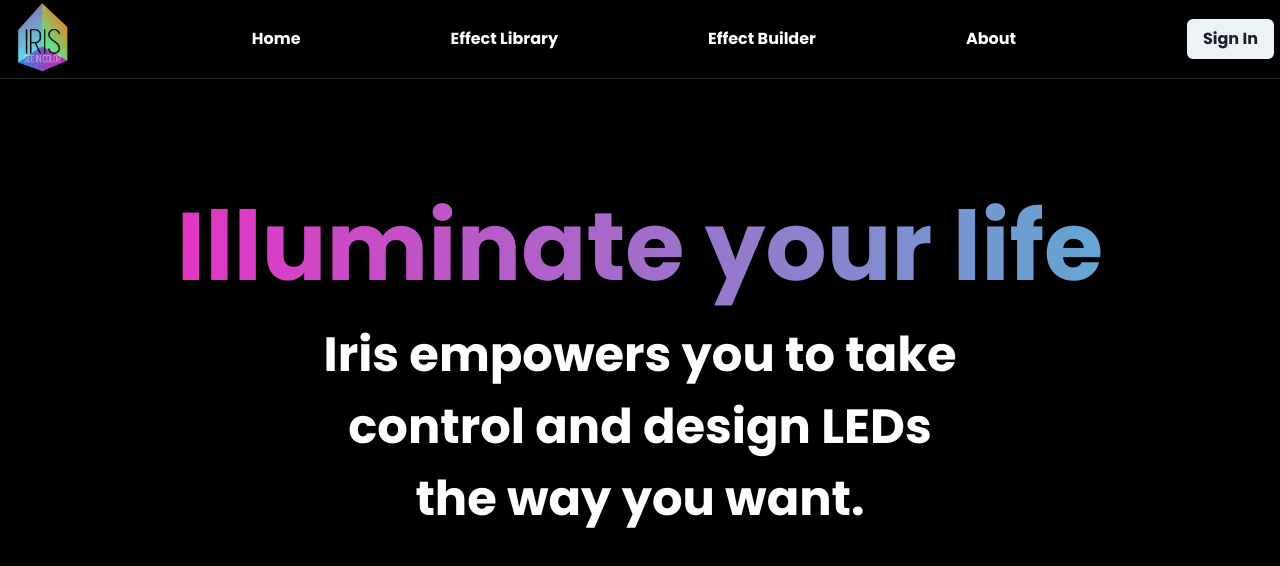
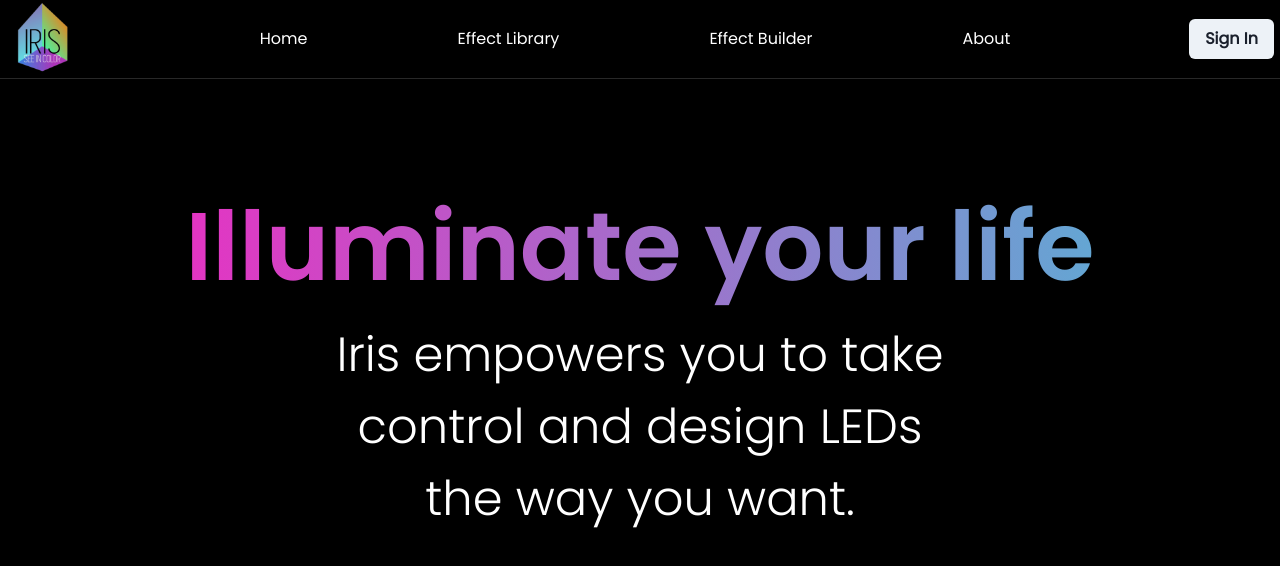
Before and after one commit to dlugoszj/Iris-Website, a React (Vite) app: page /#/ in a window 1280 px wide. Shown: the top 566 px of the page. Built offline with nearby package versions, Linux system fonts and the light colour scheme.

Commit message:
update fonts

```diff
--- a/src/assets/css/fonts.css
+++ b/src/assets/css/fonts.css
@@ -1,9 +1,30 @@
 
 @font-face {
-    font-family: 'Poppins';
-    src: url("../Poppins/Poppins-Bold.ttf") format("truetype");
+    font-family: 'Poppins-Light';
+    src: url("../Poppins/Poppins-Light.ttf") format("truetype");
   }
 
-.font {
-    font-family: 'Poppins';
+@font-face {
+  font-family: 'Poppins-Bold';
+  src: url("../Poppins/Poppins-Bold.ttf") format("truetype");
 }
+
+@font-face {
+  font-family: 'Poppins-Regular';
+  src: url("../Poppins/Poppins-Regular.ttf") format("truetype");
+}
+
+@font-face {
+  font-family: 'Poppins-SemiBold';
+  src: url("../Poppins/Poppins-SemiBold.ttf") format("truetype");
+}
+
+@font-face {
+  font-family: 'Poppins-Medium';
+  src: url("../Poppins/Poppins-Medium.ttf") format("truetype");
+}
+
+@font-face {
+  font-family: 'Comfortaa';
+  src: url("../Comfortaa/Comfortaa-Regular.ttf") format("truetype");
+}
--- a/src/components/css/Menus.css
+++ b/src/components/css/Menus.css
@@ -9,7 +9,7 @@
     border-bottom: 1px;
     border-bottom-style:solid;
     border-bottom-color:#282828;
-    font-family: 'Poppins';
+    font-family: 'Poppins-Regular';
 }
 
 .font{
--- a/src/pages/Home/home.css
+++ b/src/pages/Home/home.css
@@ -20,7 +20,7 @@
     animation: move-bg 8s infinite linear;
 
     margin: auto;
-    font-family: Poppins;
+    font-family: Poppins-SemiBold;
     padding-top: 100px;
     white-space: nowrap;
     width: fit-content;
@@ -41,7 +41,7 @@
 .welcome-desc{
     text-align: center;
     color: white;
-    font-family: Poppins;
+    font-family: Poppins-Light;
     /* width: 30%; */
 }
 
```
